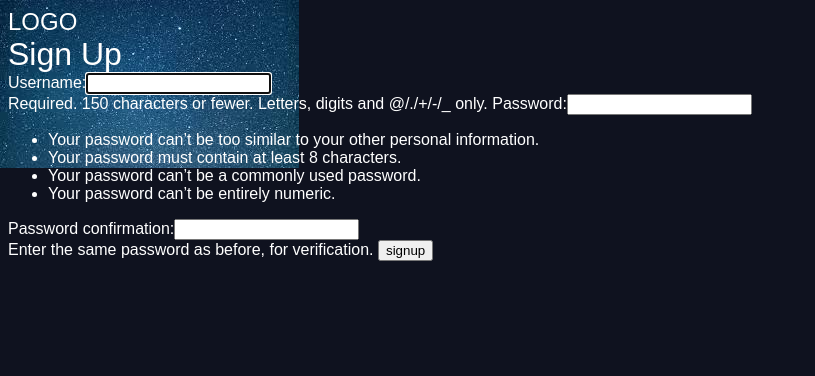
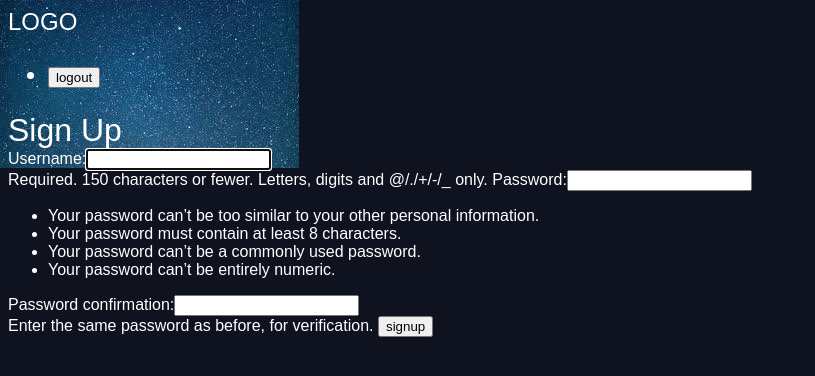
Before and after one commit to basirnia/mydjangoBlog, a Django app: page /accounts/signup in a window 1280 px wide. Shown: the top 376 px of the page, without its empty margins (0-815 px from the left). Run offline with Django 3.2, Linux system fonts and the light colour scheme.

Commit message:
lesson 19

```diff
--- a/accounts/urls.py
+++ b/accounts/urls.py
@@ -5,4 +5,5 @@ app_name = 'accounts'
 urlpatterns = [
     path('signup', views.signup_view, name='signup'),
     path('login', views.login_view, name='login'),
+    path('logout', views.logout_view, name='logout'),
 ]
--- a/accounts/views.py
+++ b/accounts/views.py
@@ -1,7 +1,7 @@
 
 from django.shortcuts import render, redirect
 from django.contrib.auth.forms  import UserCreationForm, AuthenticationForm
-from django.contrib.auth import login
+from django.contrib.auth import login, logout
 
 def signup_view(request):
     if request.method == 'POST':
@@ -30,5 +30,12 @@ def login_view(request):
     args = {'form':form}
     return render(request,'accounts/login.html', args)
 
+def logout_view(request):
+    if request.method == 'POST':
+        logout(request)
+
+        return redirect('articles:list')
+
+
 
 # Create your views here.
--- a/templates/base.html
+++ b/templates/base.html
@@ -15,7 +15,18 @@
 <body>
     <h2>
       <a href="{% url 'articles:list' %}">LOGO</a>
-    </h2>
+      <nav>
+        <ul>
+          <li>
+            <form class="logout-link" action="{% url 'accounts:logout' %}" method="post">
+              {% csrf_token %}
+              <button type="submit">logout</button>
+            </form>
+
+          </li>
+        </ul>
+      </nav>
+    </h2
     <div class="wrapper">
        {% block content %}
 
```
Also changed, not shown: db.sqlite3.
